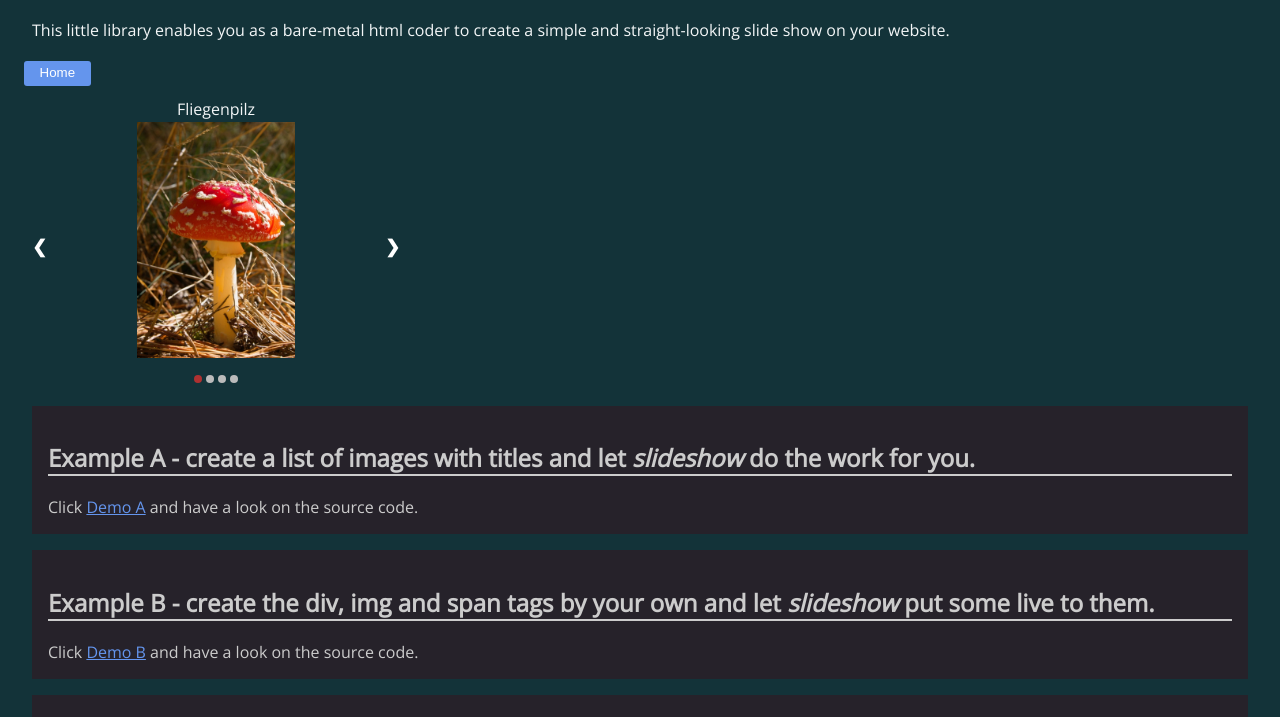
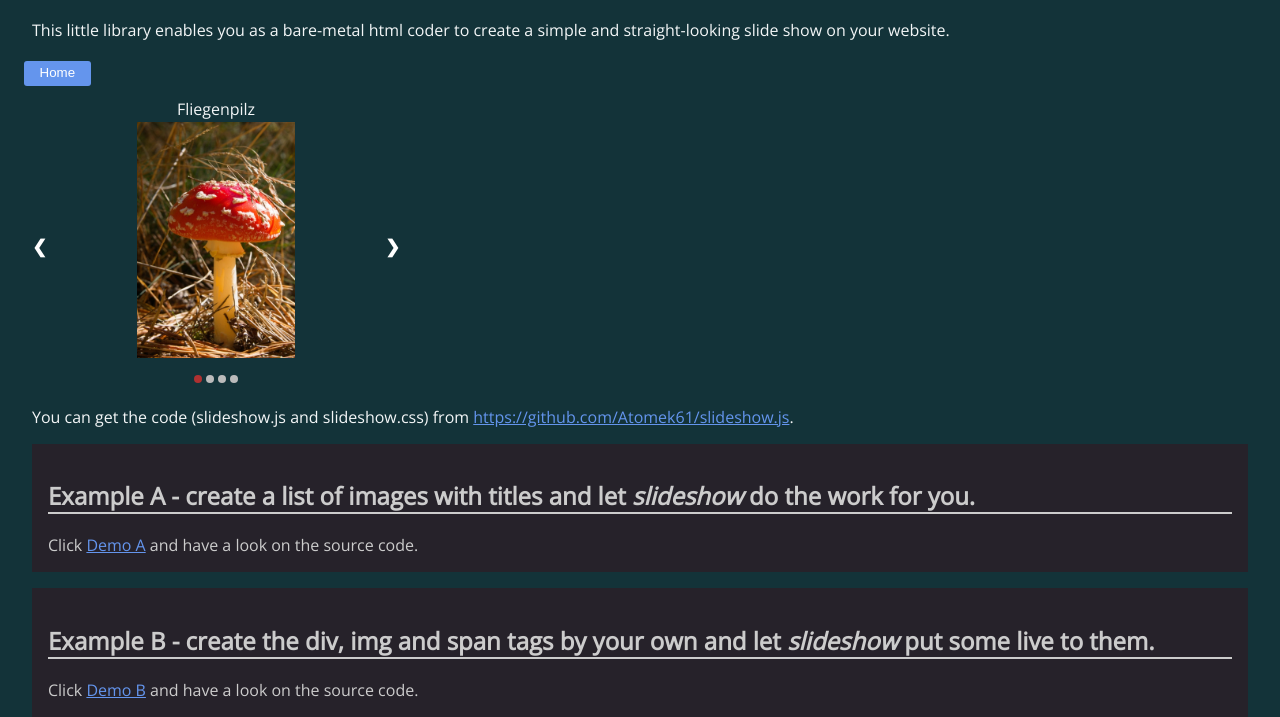
Before and after one commit to Atomek61/slideshow, a plain HTML site: page index.html in a window 1280 px wide. Shown: the part 83-800 px from the top of the page. Drawn offline with nearby package versions, Linux system fonts and the light colour scheme.

Commit message:
Link to Github added

```diff
--- a/index.html
+++ b/index.html
@@ -33,6 +33,9 @@
       </p>
       <button class="btn" onclick="window.location.href='../../index.html'">Home</button>
       <div id="example1" style="width: auto; max-width: 400px; aspect-ratio: 4/3"></div>
+      <p>
+        You can get the code (slideshow.js and slideshow.css) from <a href="https://github.com/Atomek61/slideshow.js">https://github.com/Atomek61/slideshow.js</a>.
+      </p>
     </header>
 
     <section>
```
